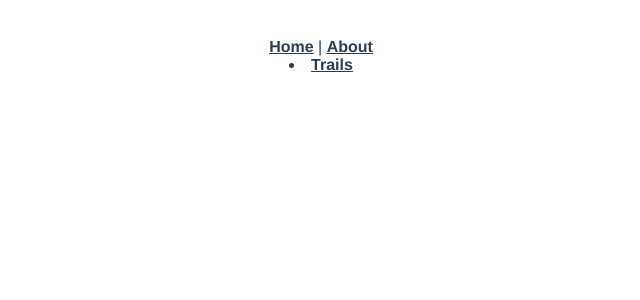
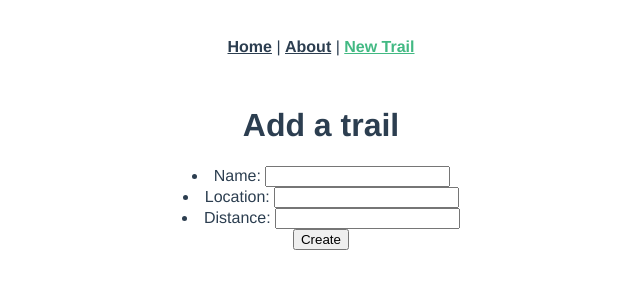
Before and after one commit to ryansearls/denver-trails-frontend, a Vue app: page /trails/new in a window 1280 px wide. Shown: the top 300 px of the page, without its empty margins (319-959 px from the left). Built offline with nearby package versions, Linux system fonts and the light colour scheme.

Commit message:
adds new trail link

```diff
--- a/src/App.vue
+++ b/src/App.vue
@@ -4,7 +4,8 @@
       <router-link to="/">Home</router-link>
       |
       <router-link to="/about">About</router-link>
-      <li><a href="/trails">Trails</a></li>
+      |
+      <router-link to="/trails/new">New Trail</router-link>
     </div>
     <router-view />
   </div>
--- a/src/router/index.js
+++ b/src/router/index.js
@@ -20,8 +20,8 @@ const routes = [
     component: () => import(/* webpackChunkName: "about" */ "../views/About.vue"),
   },
   {
-    path: "/trails",
-    name: "TrailsNew",
+    path: "/trails/new",
+    name: "trails-new",
     component: TrailsNew,
   },
 ];
--- a/src/views/TrailsNew.vue
+++ b/src/views/TrailsNew.vue
@@ -1,7 +1,7 @@
 <template>
   <div class="trails-new">
     <h1>Add a trail</h1>
-    <form class="flex-down" v-on:submit.prevent="createTrail()">
+    <form v-on:submit.prevent="createTrail()">
       <li>
         Name:
         <input type="text" v-model="newTrailParams.name" />
@@ -14,6 +14,7 @@
         Distance:
         <input type="text" v-model="newTrailParams.distance" />
       </li>
+      <input type="submit" value="Create" />
     </form>
   </div>
 </template>
```
